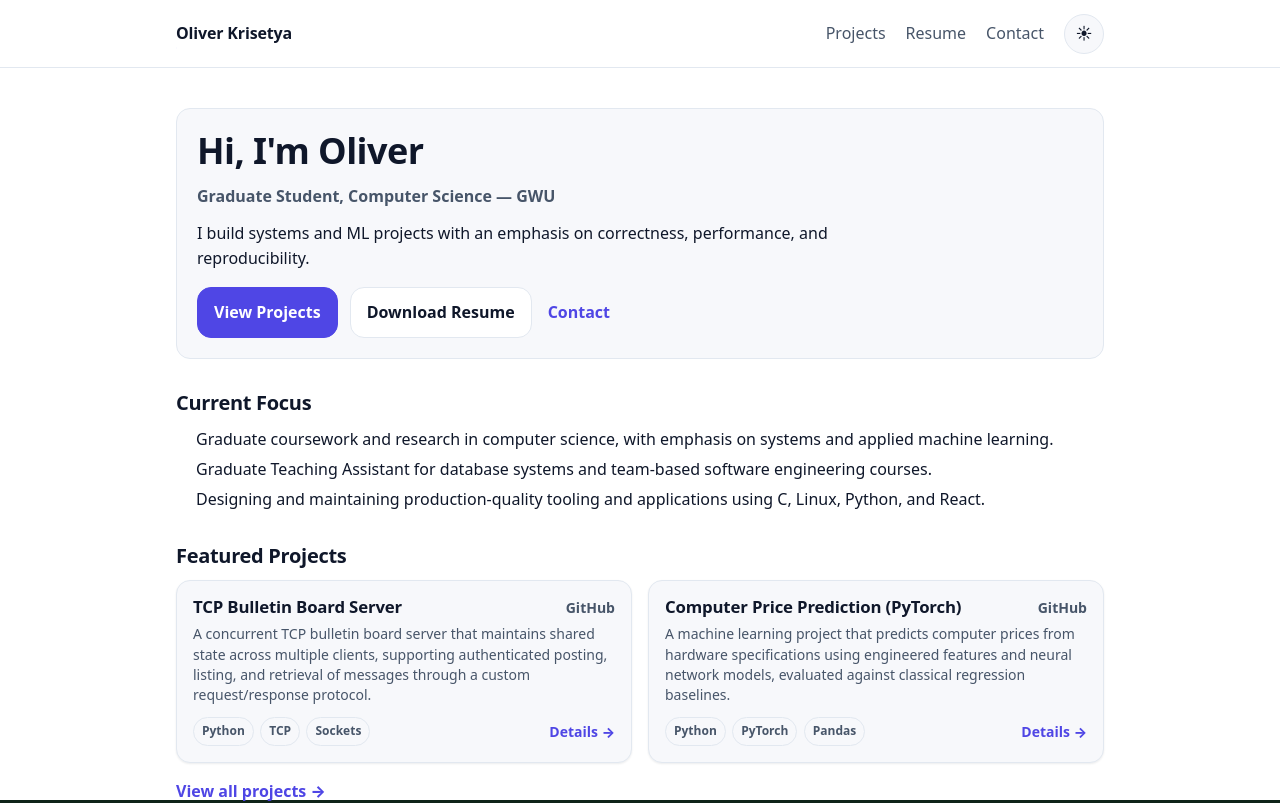
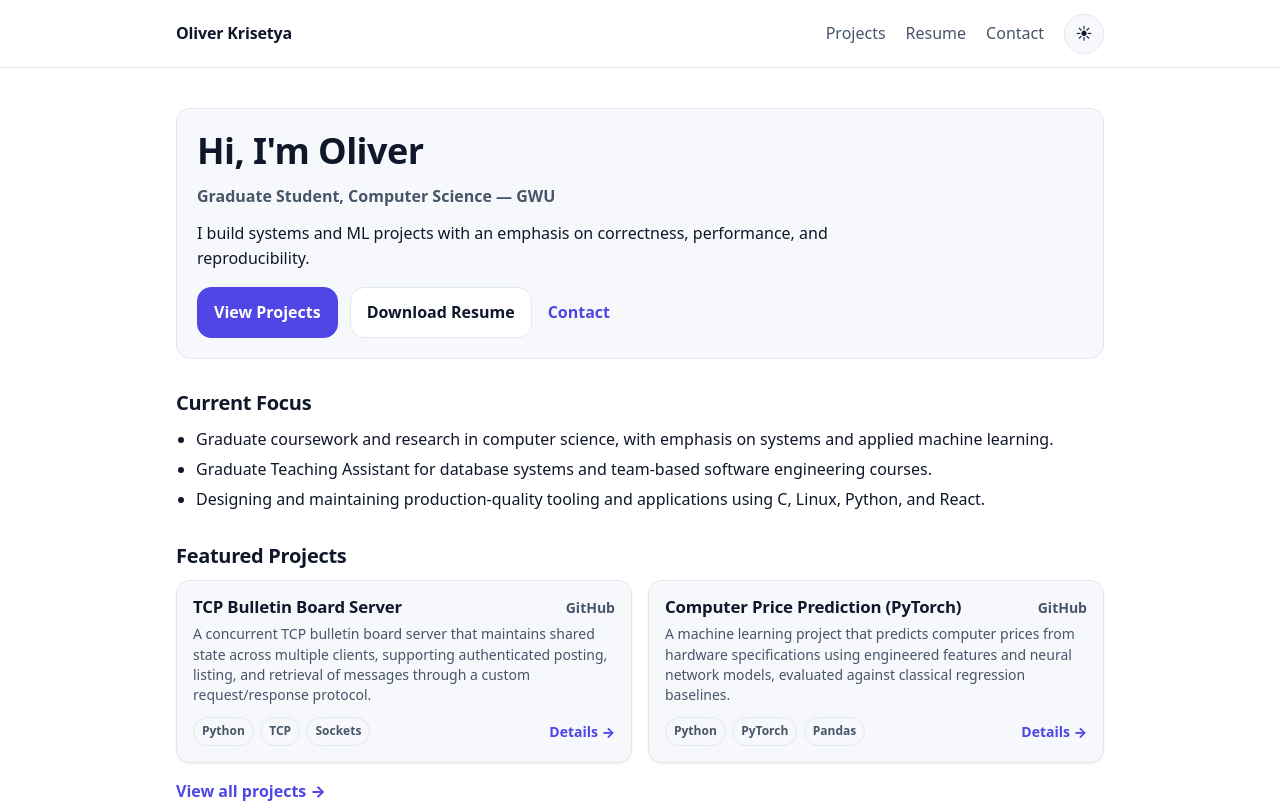
Before and after one commit to OliverKris/my-website, a React (Vite) app: page / in a window 1280 px wide. Shown: the top 803 px of the page. Built offline with nearby package versions, Linux system fonts and the light colour scheme; a web font is replaced by a local one.

Commit message:
Fixed background color for proejct websites temp, fixed bullet point style

```diff
--- a/src/index.css
+++ b/src/index.css
@@ -132,6 +132,10 @@ body {
     transition:
         background-color var(--theme-dur) var(--theme-ease),
         color var(--theme-dur) var(--theme-ease)
+}
+
+ul {
+    list-style-type: disc;
 }
 
 .no-theme-transition *,
--- a/src/layouts/ProjectLayout.tsx
+++ b/src/layouts/ProjectLayout.tsx
@@ -29,7 +29,6 @@ export default function ProjectLayout() {
                     alignItems: 'center',
                     gap: '6px',
                     padding: '0.45rem 0.9rem',
-                    background: 'var(--f-green-mid, #1a3a28)',
                     border: '1px solid var(--f-green-light, #2d5a3d)',
                     borderRadius: '999px',
                     color: 'var(--f-cream-dim, #c8c0b0)',
--- a/src/pages/projects/formality_analysis/formality.css
+++ b/src/pages/projects/formality_analysis/formality.css
@@ -14,11 +14,6 @@
     --f-font-sans: 'DM Sans', sans-serif;
 
     color-scheme: dark;
-}
-
-html,
-body {
-    background: var(--f-green-dark);
 }
 
 @keyframes floatUp {
```
